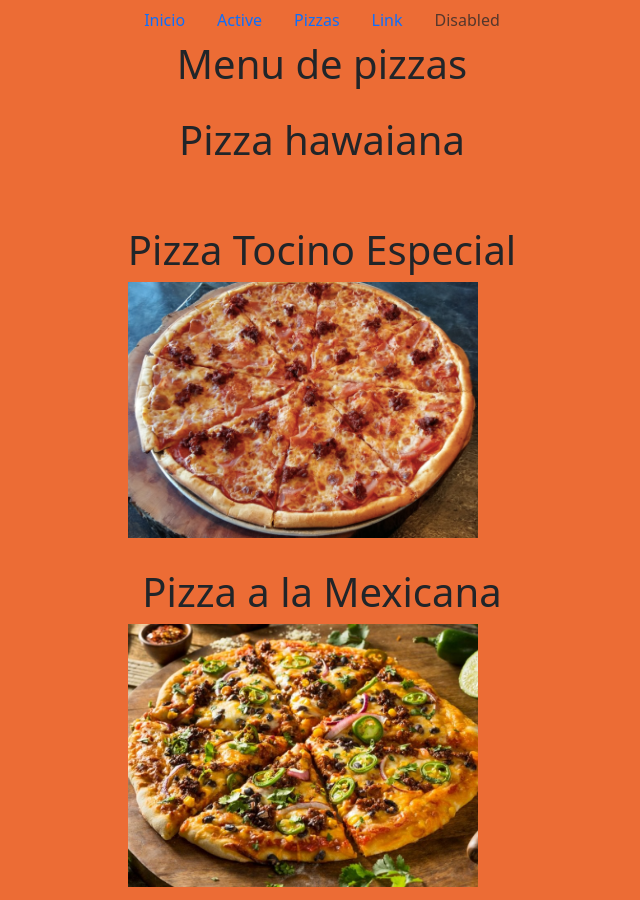
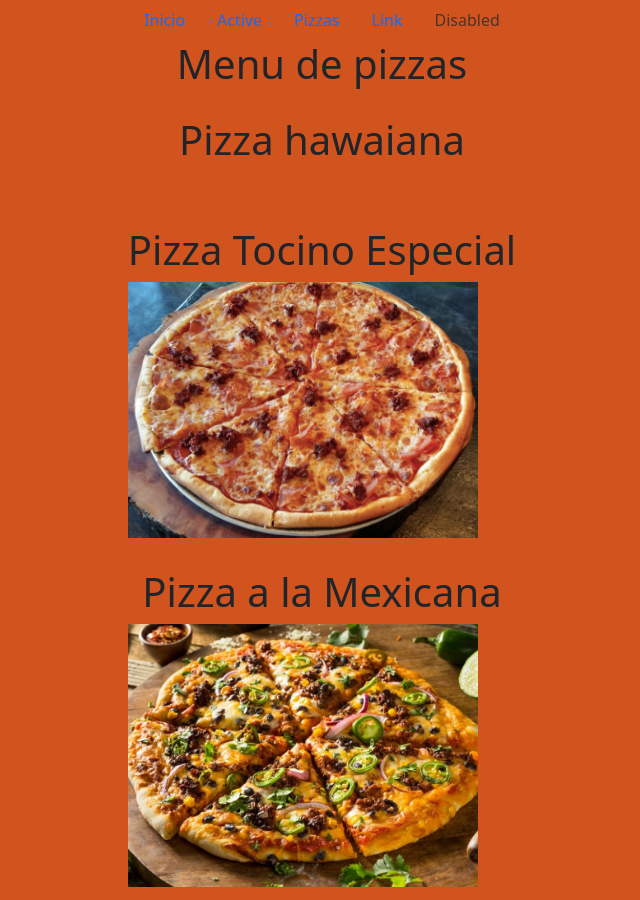
Before and after one commit to TDroidX/Trabajo-Colavorativo-M2, a plain HTML site: page vistaPizzas.html in a window 1280 px wide. Shown: the top 900 px of the page, without its empty margins (318-958 px from the left). Drawn offline with nearby package versions, Linux system fonts and the light colour scheme.

Commit message:
Se cambio el color de fondo del body

```diff
--- a/css/stylePizzas.css
+++ b/css/stylePizzas.css
@@ -1,5 +1,5 @@
 body{
-    background: #EC6C35;
+    background: #d1541f;
     height: 100vh;
     margin: 0;
 }
```
